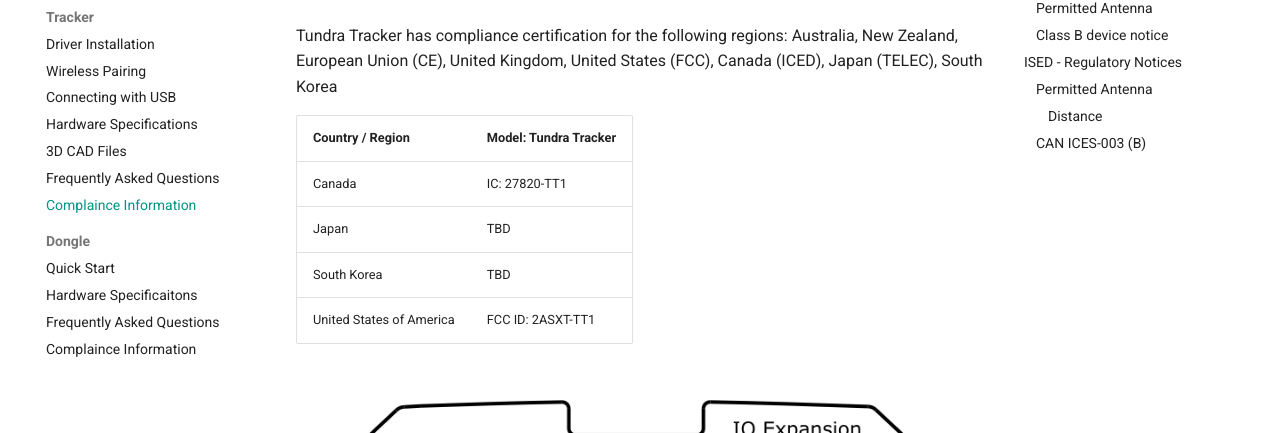
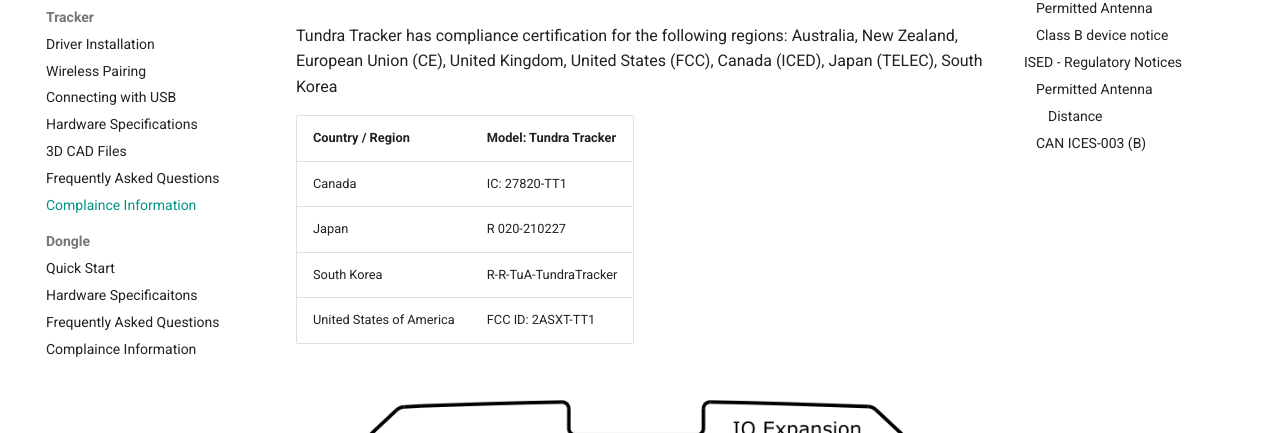
Before and after one commit to tundra-labs/tundra-tracker-docs, an MkDocs documentation site: the page built from docs/tracker_compliance.md, in a window 1280 px wide and 900 px high. Shown: the part 157-590 px from the top of the window. Built offline with MkDocs 1.6.1 and Material for MkDocs 9.7.7, drawn with Linux system fonts in a browser that asks for light colours; comment, search, counter and statistics services are not loaded.

Commit message:
Update tracker_compliance.md
added JP and KR compliance codes

```diff
--- a/docs/tracker_compliance.md
+++ b/docs/tracker_compliance.md
@@ -5,8 +5,8 @@
 | Country / Region         | Model: Tundra Tracker |
 | ------------------------ | --------------------- |
 | Canada                   | IC: 27820-TT1         |
-| Japan                    | TBD                   |
-| South Korea              | TBD                   |
+| Japan                    | R 020-210227          |
+| South Korea              | R-R-TuA-TundraTracker |
 | United States of America | FCC ID: 2ASXT-TT1     |
 
 ![image-20211215143456886](images/tracker_compliance.assets/image-20211215143456886.png)
```
